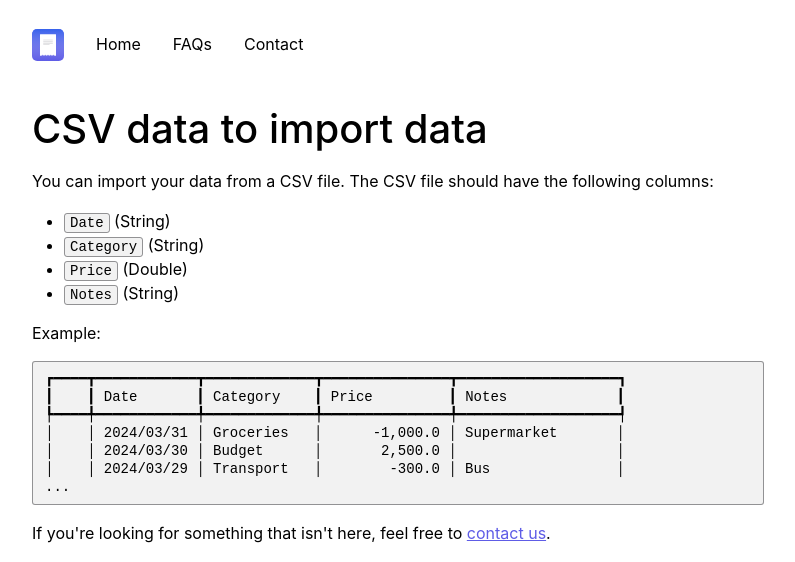
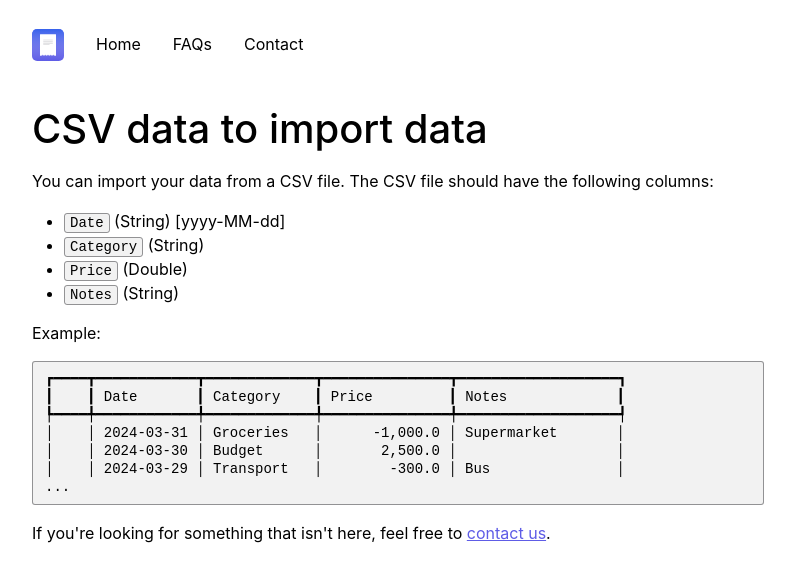
Before and after one commit to bluecometlabs/getexpenses.app, a Jekyll site: the page built from pages/faq/csv-data.md, in a window 1280 px wide. Shown: the top 562 px of the page, without its empty margins (242-1037 px from the left). Built offline with Jekyll 4.4.1, drawn with Linux system fonts in a browser that asks for light colours.

Commit message:
Update page

````diff
--- a/pages/faq/csv-data.md
+++ b/pages/faq/csv-data.md
@@ -8,7 +8,7 @@ permalink: /faq/csv-data
 
 You can import your data from a CSV file. The CSV file should have the following columns:
 
-- `Date` (String)
+- `Date` (String) [yyyy-MM-dd]
 - `Category` (String)
 - `Price` (Double)
 - `Notes` (String)
@@ -19,9 +19,9 @@ Example:
 ┏━━━━┳━━━━━━━━━━━━┳━━━━━━━━━━━━━┳━━━━━━━━━━━━━━━┳━━━━━━━━━━━━━━━━━━━┓
 ┃    ┃ Date       ┃ Category    ┃ Price         ┃ Notes             ┃
 ┡━━━━╇━━━━━━━━━━━━╇━━━━━━━━━━━━━╇━━━━━━━━━━━━━━━╇━━━━━━━━━━━━━━━━━━━┩
-│    │ 2024/03/31 │ Groceries   │      -1,000.0 │ Supermarket       │
-│    │ 2024/03/30 │ Budget      │       2,500.0 │                   │
-│    │ 2024/03/29 │ Transport   │        -300.0 │ Bus               │
+│    │ 2024-03-31 │ Groceries   │      -1,000.0 │ Supermarket       │
+│    │ 2024-03-30 │ Budget      │       2,500.0 │                   │
+│    │ 2024-03-29 │ Transport   │        -300.0 │ Bus               │
 ...
 ```
 
````
